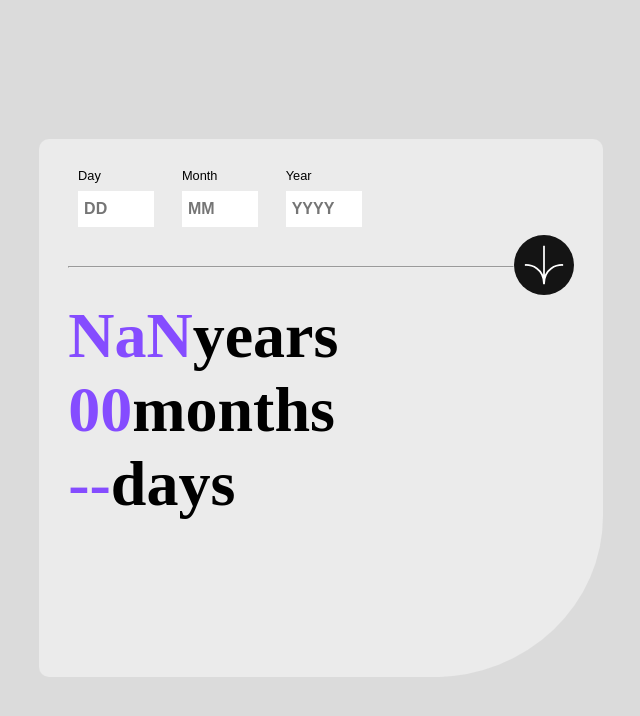
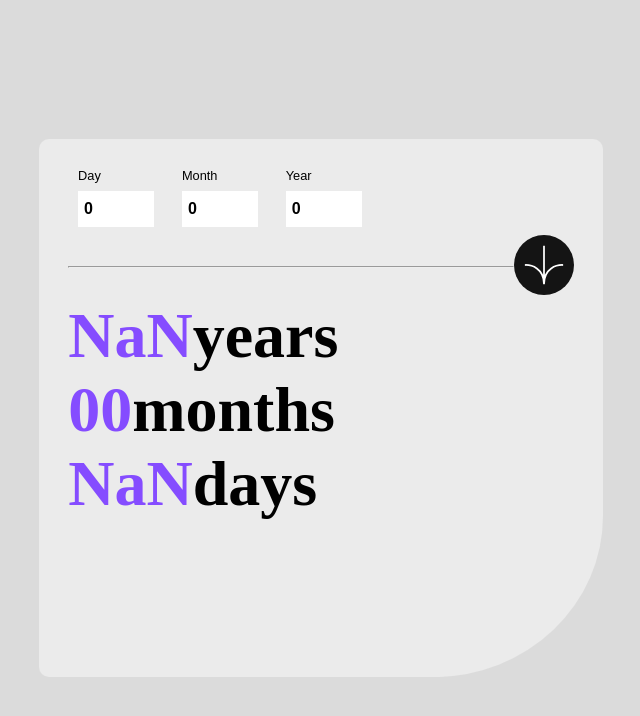
Before and after one commit to ebukanathan/Age-Calculator, a plain HTML site: page index.html in a window 1280 px wide. Both pictures are taken after a click on the element 862 px from the left and 267 px from the top of the page. Shown: the whole page, without its empty margins (319-959 px from the left). Drawn offline with Linux system fonts and the light colour scheme.

Commit message:
first branch

```diff
--- a/index.html
+++ b/index.html
@@ -1,53 +1,80 @@
 <!DOCTYPE html>
 <html lang="en">
   <head>
-    <meta charset="UTF-8">
-    <meta name="viewport" content="width=device-width, initial-scale=1.0">
-    <link rel="stylesheet" href="./style.css" >
+    <meta charset="UTF-8" />
+    <meta name="viewport" content="width=device-width, initial-scale=1.0" />
+    <link rel="stylesheet" href="./style.css" />
     <title>Age Calculator</title>
   </head>
   <body>
-
     <div class="calculator__container">
       <form action="" class="form__section" id="form">
         <div class="inputs">
           <label class="tags">Day</label>
-                <input  maxlength="2" minlength="1"  type="number"  class="input__box" id= "day"
-                placeholder="DD" min="1" max="31" required>
+          <input
+            maxlength="2"
+            minlength="1"
+            type="number"
+            class="input__box"
+            id="day"
+            placeholder="DD"
+            min="1"
+            max="31"
+            required
+          />
+          <p class="dayValidation">number of day exceeded</p>
         </div>
         <div class="inputs">
           <label class="tags">Month</label>
-                <input type="number" class="input__box" id= "month" placeholder="MM"
-                min="1" max="12"  minlength="1" maxlength="12" required>
+          <input
+            type="number"
+            class="input__box"
+            id="month"
+            placeholder="MM"
+            min="1"
+            max="12"
+            minlength="1"
+            maxlength="12"
+            required
+          />
         </div>
         <div class="inputs">
           <label class="tags">Year</label>
-                <input  maxlength="4" minlength="2"  type="number" class="input__box" id= "year" placeholder="YYYY"
-                min="1900" max="2022" required>
+          <input
+            maxlength="4"
+            minlength="2"
+            type="number"
+            class="input__box"
+            id="year"
+            placeholder="YYYY"
+            min="1900"
+            max="2022"
+            required
+          />
         </div>
       </form>
       <div class="arrow__section">
-            <hr>
+        <hr />
         <div class="arrow" id="arrow">
-                <img src="./assets/icon-arrow.svg" alt="arrow" class="arrow__svg">
+          <img src="./assets/icon-arrow.svg" alt="arrow" class="arrow__svg" />
         </div>
       </div>
       <div class="main__section">
         <div class="age__main">
-                <div class="figure" id="yearTag">--</div><span class="text">years</span>
+          <div class="figure" id="yearTag">--</div>
+          <span class="text">years</span>
         </div>
         <div class="age__main">
-                <div class="figure" id="monthTag">--</div><span class="text">months</span>
+          <div class="figure" id="monthTag">--</div>
+          <span class="text">months</span>
         </div>
         <div class="age__main">
-                <div class="figure" id="dayTag">--</div><span class="text">days</span>
+          <div class="figure" id="dayTag">--</div>
+          <span class="text">days</span>
         </div>
       </div>
     </div>
 
-
-
-
     <script src="./main.js"></script>
   </body>
 </html>
--- a/main.js
+++ b/main.js
@@ -1,59 +1,73 @@
-const day = document.getElementById('day')
-const month = document.getElementById('month')
-const year = document.getElementById('year')
-const form = document.getElementById('form')
-const arrow = document.getElementById('arrow')
+const day = document.getElementById("day");
+const month = document.getElementById("month");
+const year = document.getElementById("year");
+const form = document.getElementById("form");
+const arrow = document.getElementById("arrow");
+const dayValidation = document.getElementsByClassName("dayValidation");
 
+arrow.addEventListener("click", (e) => {
+  e.preventDefault();
 
+  const today = new Date();
+  const thisYear = today.getFullYear();
+  const thisMonth = today.getMonth() + 1;
+  const thisDay = today.getDate();
 
-arrow.addEventListener('click',(e)=>{
-    e.preventDefault()
+  const parseDay = Number.parseFloat(day.value);
+  const parseMonth = Number.parseFloat(month.value);
+  const parseYear = Number.parseFloat(year.value);
 
+  const displayYear = document.getElementById("yearTag");
+  const displayMonth = document.getElementById("monthTag");
+  const displayDay = document.getElementById("dayTag");
 
-const today = new Date()
-const thisYear = today.getFullYear()
-const thisMonth = today.getMonth() + 1
-const thisDay = today.getDate()
+  const yearly = () => {
+    let cYear = thisYear - parseYear;
+    if (parseMonth > thisMonth) {
+      displayYear.innerHTML = cYear - 1;
+    } else {
+      displayYear.innerHTML = cYear;
+    }
+  };
 
+  const monthly = () => {
+    let cMonth;
+    if (!parseMonth) {
+      cMonth = "00";
+      // return (displayMonth.innerHTML = "00");
+    } else if (parseMonth > thisMonth) {
+      cMonth = 12 - (parseMonth - thisMonth);
+      // return (displayMonth.innerHTML = cMonth);
+    } else {
+      cMonth = thisMonth - parseMonth;
+      // return (displayMonth.innerHTML = cMonth);
+    }
 
+    return parseDay > thisDay
+      ? (displayMonth.innerHTML = cMonth - 1)
+      : (displayMonth.innerHTML = cMonth);
+  };
 
-const parseDay = Number.parseFloat(day.value)
-const parseMonth = Number.parseFloat(month.value)
-const parseYear = Number.parseFloat(year.value)
+  const dayly = () => {
+    let cDay;
+    if (parseDay > thisDay) {
+      cDay = 31 + thisDay - parseDay;
+      return (displayDay.innerHTML = cDay);
+    } else {
+      cDay = thisDay - parseDay;
+      return (displayDay.innerHTML = cDay);
+    }
+  };
 
-const  displayYear = document.getElementById('yearTag')
-const displayMonth = document.getElementById('monthTag')
-const displayDay = document.getElementById('dayTag')
+  yearly();
+  monthly();
+  dayly();
+  month.value = 0;
+  year.value = 0;
+  day.value = 0;
 
-
-let  cYear = thisYear - parseYear
-displayYear.innerHTML = cYear
-
-let cMonth
-
-if(!parseMonth){
-    return displayMonth.innerHTML='00'
-}
-else if (parseMonth > thisMonth){
-    cMonth = 12 - (parseMonth - thisMonth)
-   return displayMonth.innerHTML = cMonth
-}else{
-    cMonth = thisMonth - parseMonth
-    return displayMonth.innerHTML = cMonth
-    console.log(parseDay)
-}
-
-let cDay
-
-if (parseDay > thisDay){
-      cDay = parseDay - thisDay
-    return displayDay.innerHTML = 13
- }else{
-   cDay = thisDay - parseDay
-    return displayDay.innerHTML = 13
-    console.log(cDay)
-}
-console.log(parseMonth)
-console.log('i am a winner')
-
-})
+  // if (parseDay > 31) {
+  //   dayValidation.this.innerHTML = "<p>overtdose</p>";
+  // }
+  // console.log(thisDay);
+});
--- a/style.css
+++ b/style.css
@@ -80,6 +80,11 @@ hr {
   color: hsl(259, 100%, 65%);
 }
 
+.dayValidation {
+  font-size: 0.5rem;
+  color: hsl(0, 68%, 47%);
+  display: none;
+}
 @media screen and (max-width: 758px) {
   body {
     height: 100vh;
```
Lines whose indentation alone changed are shown as unchanged.
